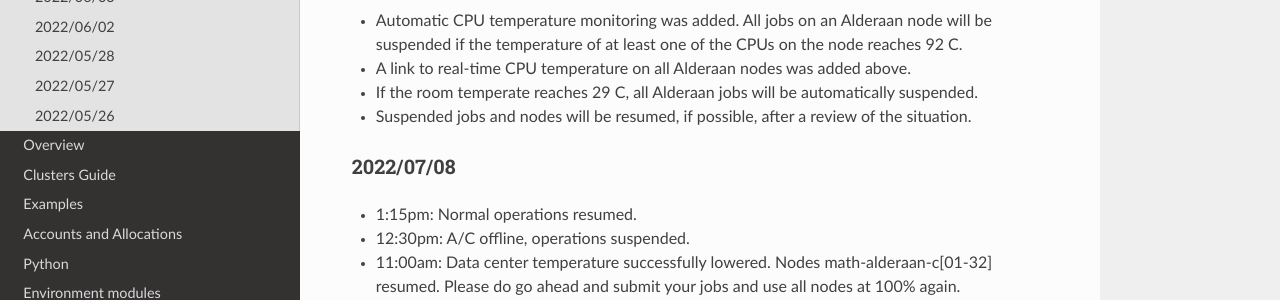
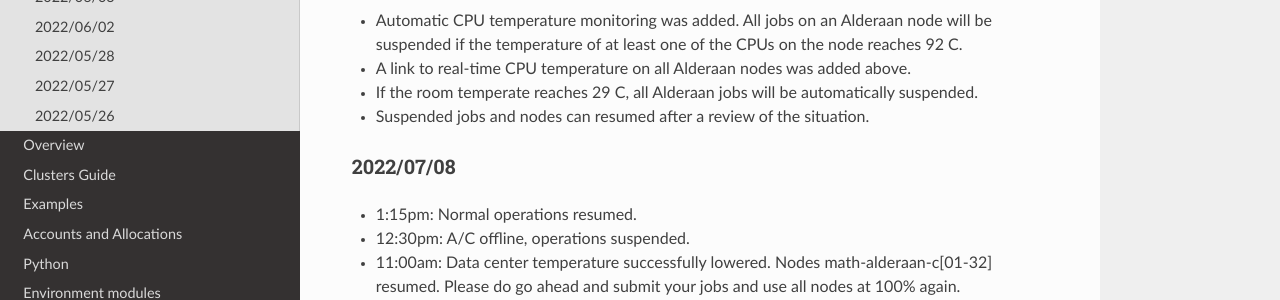
Before and after one commit to ccmucdenver/ccm-docs, an MkDocs documentation site: the page built from docs/updates.md, in a window 1280 px wide and 900 px high. Shown: the part 345-645 px from the top of the window. Built offline with MkDocs 1.6.1, drawn with Linux system fonts in a browser that asks for light colours; nearby versions of some CDN libraries.

Commit message:
cpu temp monitoring

```diff
--- a/docs/updates.md
+++ b/docs/updates.md
@@ -15,7 +15,7 @@ be suspended if the temperature of at least one of the CPUs on the node reaches
 
 * If the room temperate reaches 29 C, all Alderaan jobs will be automatically suspended.
 
-* Suspended jobs and nodes will be resumed, if possible, after a review of the situation.
+* Suspended jobs and nodes can resumed after a review of the situation.
 
 ### 2022/07/08
 
```
